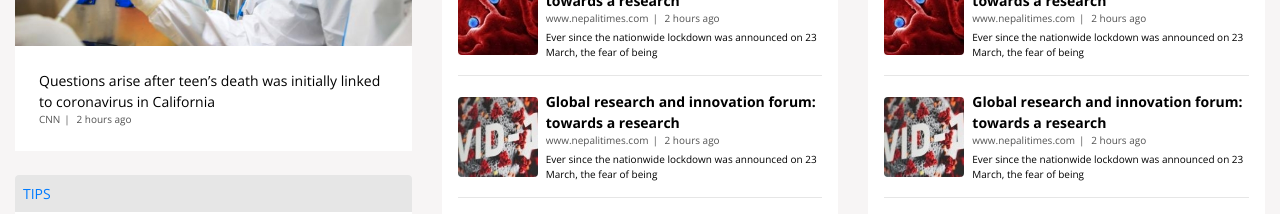
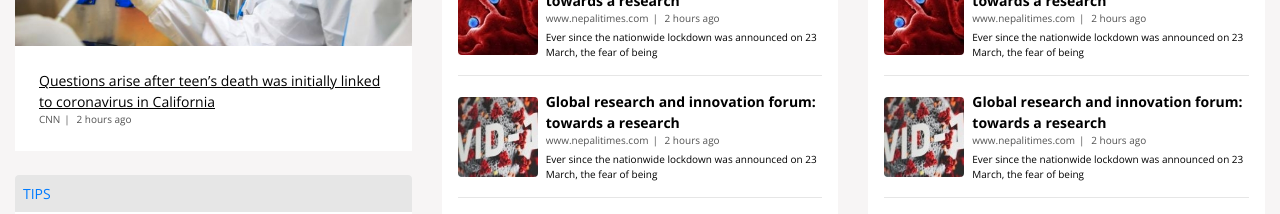
Before and after one commit to Fusemachines/covid-nepal-web, a React (Create React App) app: page /design/news in a window 1280 px wide. In both pictures the pointer is over the element 213 px from the left and 418 px from the top of the page. Shown: the part 328-542 px from the top of the page. Built offline with nearby package versions, Linux system fonts and the light colour scheme; no server answers.

Commit message:
css fixes in news page

```diff
--- a/src/scss/_news-page.scss
+++ b/src/scss/_news-page.scss
@@ -26,6 +26,14 @@
     .news-block {
         border-radius: 4px;
         overflow: hidden;
+    }
+
+    .main-news {
+        cursor: pointer;
+
+        &:hover .font-14 {
+            text-decoration: underline;
+        }
     }
 
     .news-list {
```
